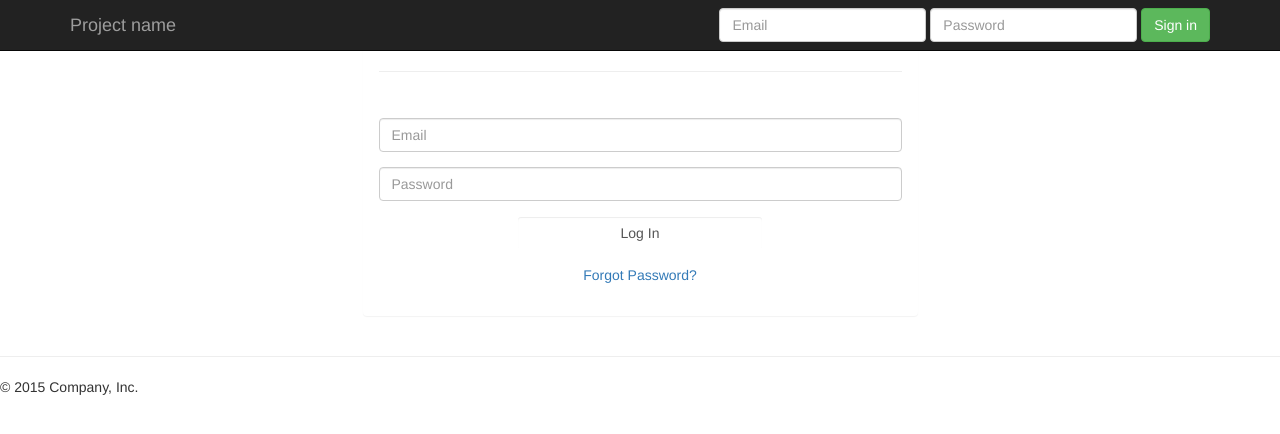
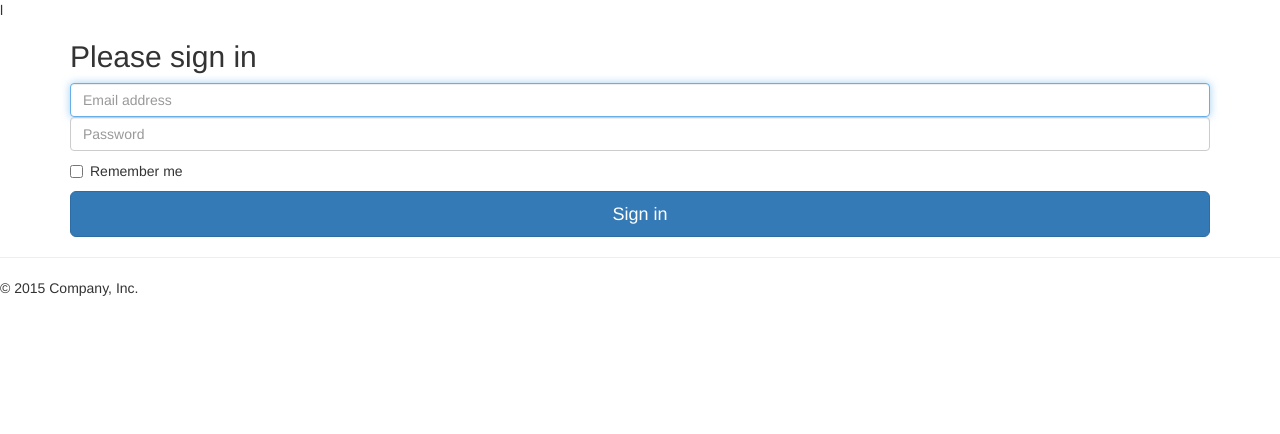
Before and after one commit to ruairig/IceHouseMain, a PHP site: page / in a window 1280 px wide. Shown: the top 434 px of the page. Run offline with PHP 8.4, Linux system fonts and the light colour scheme; some libraries are stand-ins or nearby versions.

Commit message:
index page

```diff
--- a/index.php
+++ b/index.php
@@ -34,112 +34,25 @@
 
 <body>
 
-<nav class="navbar navbar-inverse navbar-fixed-top">
-    <div class="container">
-        <div class="navbar-header">
-            <button type="button" class="navbar-toggle collapsed" data-toggle="collapse" data-target="#navbar" aria-expanded="false" aria-controls="navbar">
-                <span class="sr-only">Toggle navigation</span>
-                <span class="icon-bar"></span>
-                <span class="icon-bar"></span>
-                <span class="icon-bar"></span>
-            </button>
-            <a class="navbar-brand" href="#">Project name</a>
-        </div>
-        <div id="navbar" class="navbar-collapse collapse">
-            <form class="navbar-form navbar-right">
-                <div class="form-group">
-                    <input type="text" placeholder="Email" class="form-control">
-                </div>
-                <div class="form-group">
-                    <input type="password" placeholder="Password" class="form-control">
-                </div>
-                <button type="submit" class="btn btn-success">Sign in</button>
-            </form>
-        </div><!--/.navbar-collapse -->
-    </div>
-</nav>
+<body>
 
 <div class="container">
-    <div class="row">
-        <div class="col-md-6 col-md-offset-3">
-            <div class="panel panel-login">
-                <div class="panel-heading">
-                    <div class="row">
-                        <div class="col-xs-6">
-                            <a href="#" class="active" id="login-form-link">Login</a>
-                        </div>
-                        <div class="col-xs-6">
-                            <a href="#" id="register-form-link">Register</a>
-                        </div>
-                    </div>
-                    <hr>
-                </div>
-                <div class="panel-body">
-                    <div class="row">
-                        <div class="col-lg-12">
-                            <form id="login-form" action="<?php $_SERVER['PHP_SELF']; ?>" method="post" role="form"
-                                  style="display: block;">
-                                <div class="form-group">
-                                    <input type="text" name="email" id="login_email" tabindex="1" class="form-control" placeholder="Email" value="" required>
-                                </div>
-                                <div class="form-group">
-                                    <input type="password" name="password" id="login_password" tabindex="2" class="form-control" placeholder="Password" required>
-                                </div>
-                                <!--                                <div class="form-group text-center">-->
-                                <!--                                    <input type="checkbox" tabindex="3" class="" name="remember" id="remember">-->
-                                <!--                                    <label for="remember"> Remember Me</label>-->
-                                <!--                                </div>-->
-                                <div class="form-group">
-                                    <div class="row">
-                                        <div class="col-sm-6 col-sm-offset-3">
-                                            <input type="submit" name="login" id="login-submit" tabindex="4" class="form-control btn btn-login" value="Log In">
-                                        </div>
-                                    </div>
-                                </div>
-                                <div class="form-group">
-                                    <div class="row">
-                                        <div class="col-lg-12">
-                                            <div class="text-center">
-                                                <a href="http://wonderblog.azurewebsites.net/testing/login.php" tabindex="5" class="forgot-password">Forgot Password?</a>
-                                            </div>
-                                        </div>
-                                    </div>
-                                </div>
-                            </form>
-                            <!-- REGISTER FORM -->
-                            <form id="register-form" action="<?php $_SERVER['PHP_SELF']; ?>" method="post" role="form"
-                                  style="display: none;">
-                                <div class="form-group">
-                                    <input type="text" name="fname" id="fname" tabindex="1" class="form-control" placeholder="First name" value="" required>
-                                </div>
-                                <div class="form-group">
-                                    <input type="text" name="lname" id="lname" tabindex="2" class="form-control" placeholder="Last name" value="" required>
-                                </div>
-                                <div class="form-group">
-                                    <input type="email" name="email" id="email" tabindex="3" class="form-control" placeholder="Email Address" value="" required>
-                                </div>
-                                <div class="form-group">
-                                    <input type="password" name="password" id="password" tabindex="4" class="form-control" placeholder="Password" required>
-                                </div>
-                                <div class="form-group">
-                                    <input type="password" name="password_repeat" id="password_repeat" tabindex="5" class="form-control" placeholder="Password repeat" required>
-                                </div>
-                                <div class="form-group">
-                                    <div class="row">
-                                        <div class="col-sm-6 col-sm-offset-3">
-                                            <input type="submit" name="register" id="register" tabindex="6" class="form-control btn btn-register"
-                                                   value="Register Now!">
-                                        </div>
-                                    </div>
-                                </div>
-                            </form>
-                        </div>
-                    </div>
-                </div>
-            </div>
+
+    <form class="form-signin">
+        <h2 class="form-signin-heading">Please sign in</h2>
+        <label for="inputEmail" class="sr-only">Email address</label>
+        <input type="email" id="inputEmail" class="form-control" placeholder="Email address" required autofocus>
+        <label for="inputPassword" class="sr-only">Password</label>
+        <input type="password" id="inputPassword" class="form-control" placeholder="Password" required>
+        <div class="checkbox">
+            <label>
+                <input type="checkbox" value="remember-me"> Remember me
+            </label>
         </div>
-    </div>
-</div>
+        <button class="btn btn-lg btn-primary btn-block" type="submit">Sign in</button>
+    </form>
+
+</div> <!-- /container -->
 
 </body>
 </html>
```
